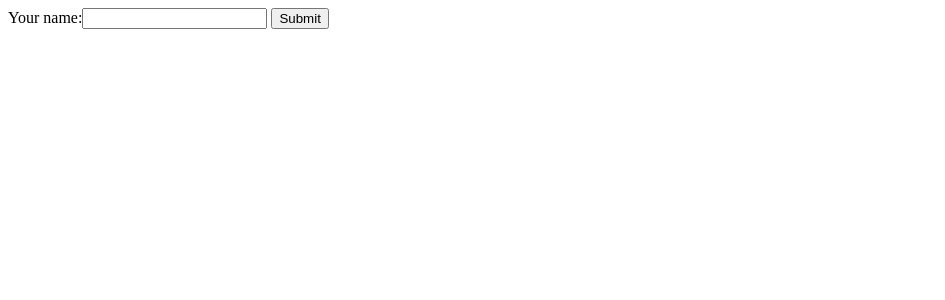
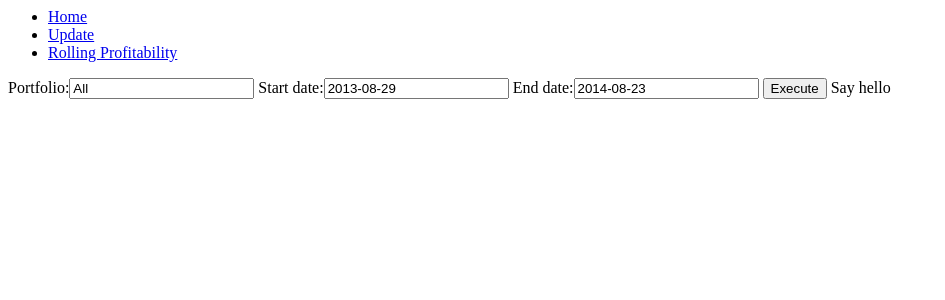
Before and after one commit to danst0/Portfolio, a Django app: template core/templates/rolling_profitability.html in a window 1280 px wide. Shown: the top 300 px of the page, without its empty margins (0-945 px from the left). Run offline with Django 3.2, Linux system fonts and the light colour scheme; the template is opened without the code that fills it: values that come from a table or form of the project are taken from there, others are empty.

Commit message:
Start of Rolling Profitability in Django

```diff
--- /dev/null
+++ b/Transactions/templates/update.html
@@ -0,0 +1,5 @@
+{% extends "../../core/templates/base.html" %}
+
+{% block content %}
+    We do some update here at Transactions
+{% endblock %}
--- a/Transactions/urls.py
+++ b/Transactions/urls.py
@@ -4,7 +4,7 @@ from Transactions import views
 
 urlpatterns = patterns('',
                        url(r'^$', views.test, name='test'),
-                       url(r'^/update', views.update, name='update'),
+                       url(r'/update/$', views.update, name='update'),
                        # ex: /polls/5/
                        # url(r'^(?P<poll_id>\d+)/$', views.detail, name='detail'),
                        # ex: /polls/5/results/
--- a/Transactions/views.py
+++ b/Transactions/views.py
@@ -1,3 +1,4 @@
+from django.shortcuts import render
 from django.http import HttpResponse
 
 from Transactions.models import Transaction
@@ -14,4 +15,4 @@ def update(request):
     # import pdb; pdb.set_trace()
     t = Transaction()
     t.import_sources()
-    return HttpResponse("Hello, world. We are updating the prices.")
+    return render(request, 'update.html')
--- a/core/forms.py
+++ b/core/forms.py
@@ -1,5 +1,13 @@
 from django import forms
+import datetime
 # Forms
 
 class RollingProfitabilityForm(forms.Form):
-    your_name = forms.CharField(label='Your name', max_length=100)
+    portfolio = forms.CharField(label='Portfolio', max_length=100, initial='All')
+    time_span = 360
+    tmp_default = (datetime.date.today() - datetime.timedelta(days=time_span)).strftime('%Y-%m-%d')
+    from_date = forms.DateField(label='Start date', initial=tmp_default)
+    #from_date = datetime.datetime.strptime(from_date, "%Y-%m-%d").date()
+    tmp_default = (datetime.date.today() - datetime.timedelta(days=1)).strftime('%Y-%m-%d')
+    to_date = forms.DateField(label='End date', initial=tmp_default)
+    #to_date = datetime.datetime.strptime(to_date, "%Y-%m-%d").date()
--- /dev/null
+++ b/core/templates/base.html
@@ -0,0 +1,16 @@
+<html>
+    <head></head>
+    <body>
+
+        {% block nav %}
+        <ul id="nav">
+            <li>{% block nav-home %}<a href="{% url 'index' %}">Home</a>{% endblock %}</li>
+            <li>{% block nav-update %}<a href="{% url 'update' %}">Update</a>{% endblock %}</li>
+            <li>{% block nav-rolling_profitability %}<a href="{% url 'rolling_profitability' %}">Rolling Profitability</a>{% endblock %}</li>
+        </ul>
+        {% endblock %}
+        {% block content %}
+            Say my name
+        {% endblock %}
+    </body>
+</html>
--- /dev/null
+++ b/core/templates/index.html
@@ -0,0 +1,5 @@
+{% extends "base.html" %}
+
+{% block content %}
+    This is the core index
+{% endblock %}
--- a/core/templates/rolling_profitability.html
+++ b/core/templates/rolling_profitability.html
@@ -1,5 +1,10 @@
-<form action="/your-name/" method="post">
+{% extends "base.html" %}
+
+{% block content %}
+    <form action="/rolling_profitability/" method="post">
     {% csrf_token %}
     {{ form }}
-    <input type="submit" value="Submit" />
-</form>
+    <input type="submit" value="Execute" />
+    Say hello
+    </form>
+{% endblock %}
--- /dev/null
+++ b/core/templates/update.html
@@ -0,0 +1,5 @@
+{% extends "base.html" %}
+
+{% block content %}
+    We do some update
+{% endblock %}
--- a/core/urls.py
+++ b/core/urls.py
@@ -3,9 +3,9 @@ from django.conf.urls import patterns, url
 from core import views
 
 urlpatterns = patterns('',
-                       url(r'^$', views.index, name='index'),
-                       url(r'update$', views.update, name='update'),
-                       url(r'rollingprofitability$', views.rolling_profitability, name='rolling_profitability'),
+                       url(r'^/$', views.index, name='index'),
+                       url(r'/update/$', views.update, name='update'),
+                       url(r'/rolling_profitability/$', views.rolling_profitability, name='rolling_profitability'),
 
 
                        # ex: /polls/5/
```
Also changed, not shown: core/models.py (+1 -14 lines), core/views.py (+6 -3 lines).
